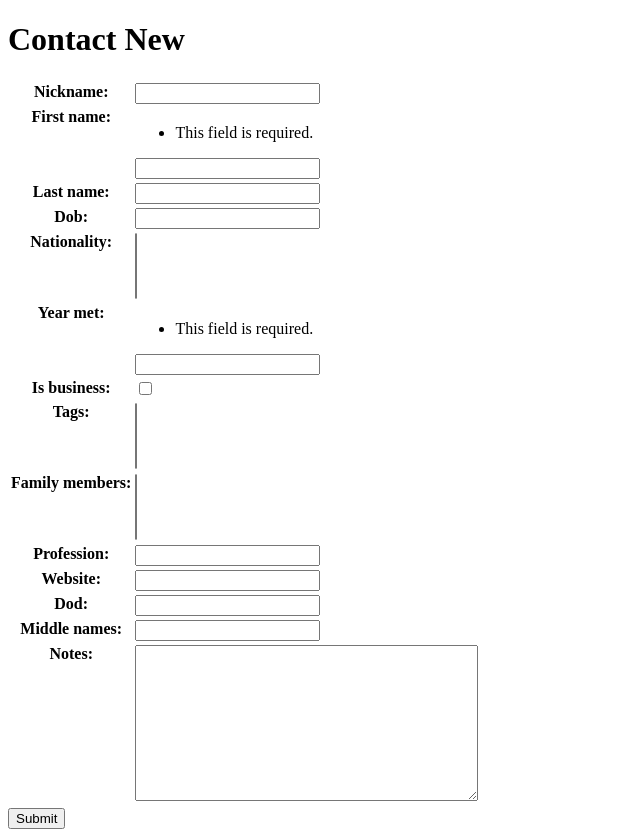
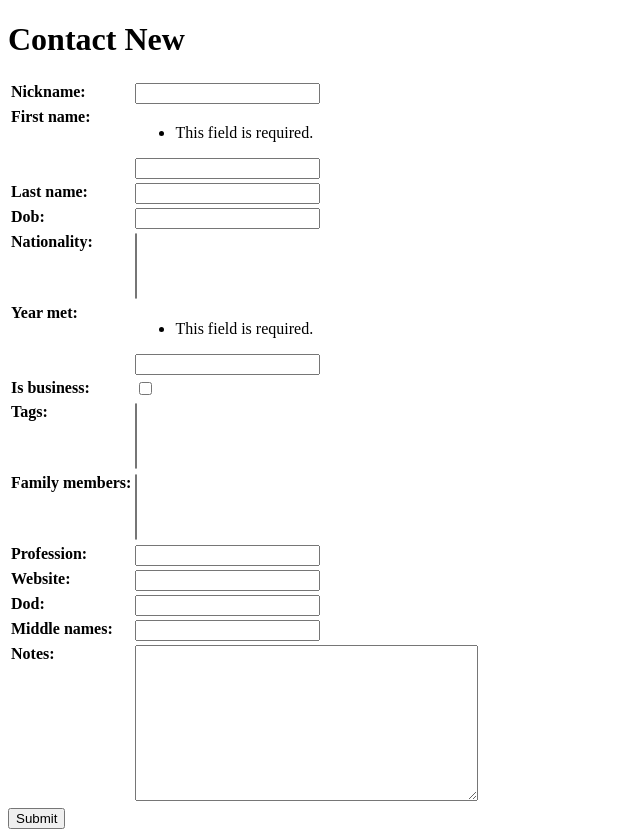
Before and after one commit to notteddydev/reimagined_lamp, a Django app: page /address-book/contacts/new in a window 1280 px wide. Shown: the part 26-863 px from the top of the page, without its empty margins (0-640 px from the left). Run offline with Django 5.2, Linux system fonts and the light colour scheme; the visitor is signed in with stand-in values (Sample User, id 1); data that the repository does not hold is empty; parts of the project's set-up code (start-up, migrations or seed data) failed here and were passed over.

Commit message:
Some more basic styling for form table - align labels to the left.

```diff
--- a/templates/base.html
+++ b/templates/base.html
@@ -5,8 +5,9 @@
     <meta name="viewport" content="width=device-width, initial-scale=1.0">
     <title>{% block title %}Give Me A Title{% endblock title %}</title>
     <style>
-        form>table th {
+        form th {
             vertical-align: text-top;
+            text-align: left;
         }
     </style>
 </head>
```
